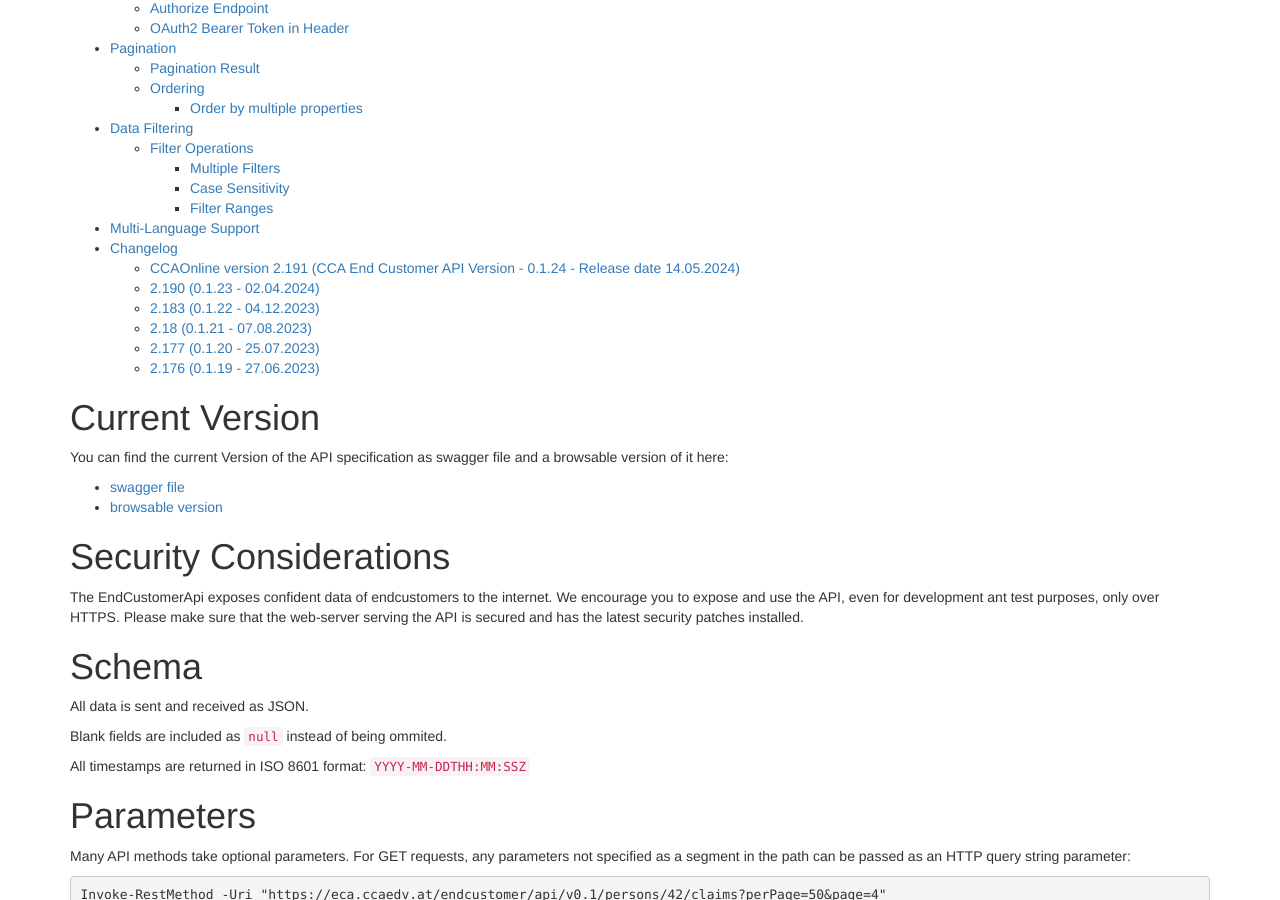
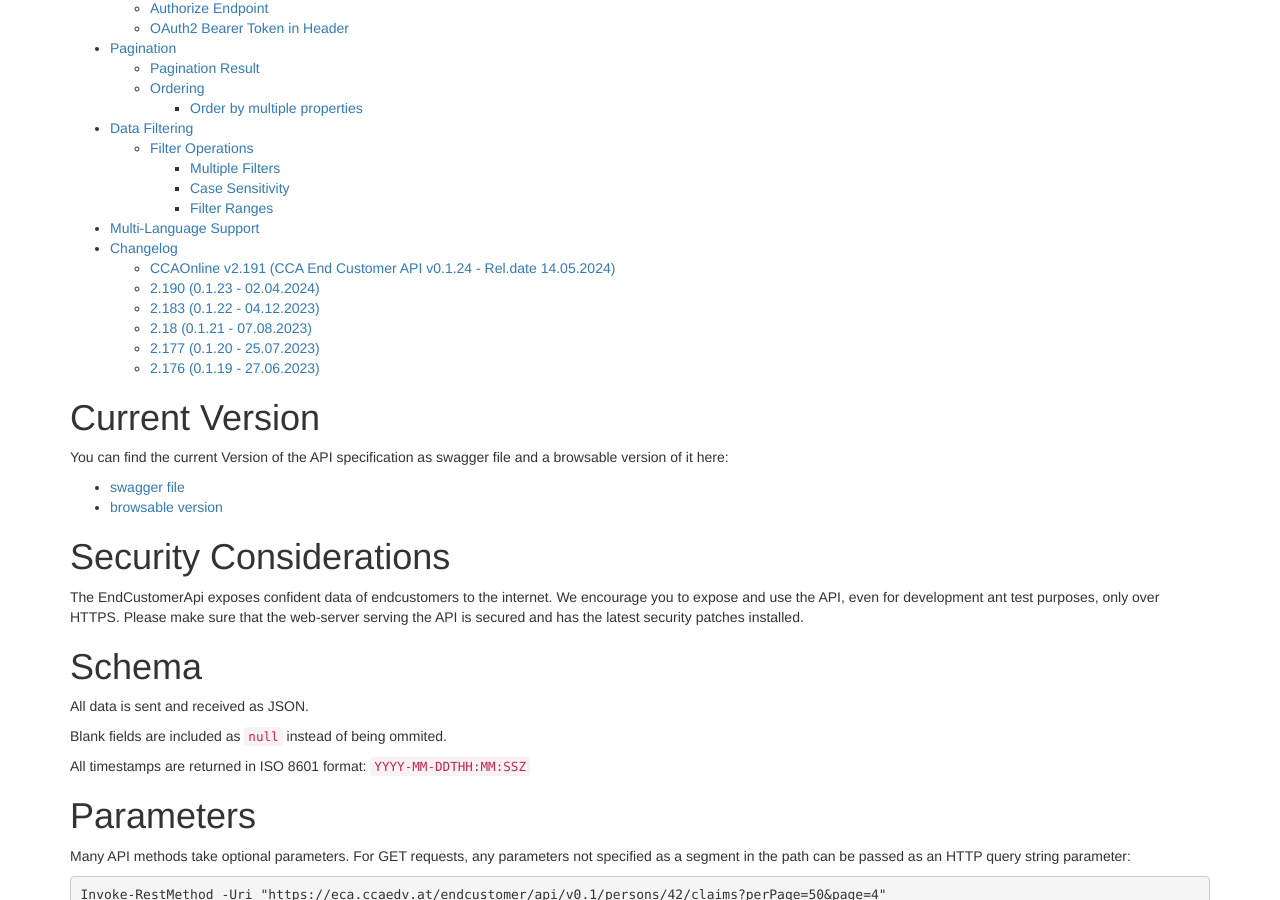
Before and after one commit to togethercca/togethercca.github.io, a Jekyll site: the page built from _pages/endCustomerApi.md, in a window 1280 px wide and 900 px high, scrolled down 492 px. Built offline with Jekyll 4.4.1, drawn with Linux system fonts in a browser that asks for light colours; some of the changed text lies outside the part shown.

Commit message:
Formatting

````diff
--- a/_pages/endCustomerApi.md
+++ b/_pages/endCustomerApi.md
@@ -439,7 +439,7 @@ Invoke-RestMethod -Uri "https://eca.ccaedv.at/endcustomer/api/v0.1/persons/42" -
 ```
 
 # Changelog
-## CCAOnline version 2.191 (CCA End Customer API Version - 0.1.24 - Release date 14.05.2024)
+## CCAOnline v2.191 (CCA End Customer API v0.1.24 - Rel.date 14.05.2024)
 * **No changes**
 
 ## 2.190 (0.1.23 - 02.04.2024)
````
Also changed, not shown: _pages/ccaCoreDataserviceApi.md (+1 -1 lines).
